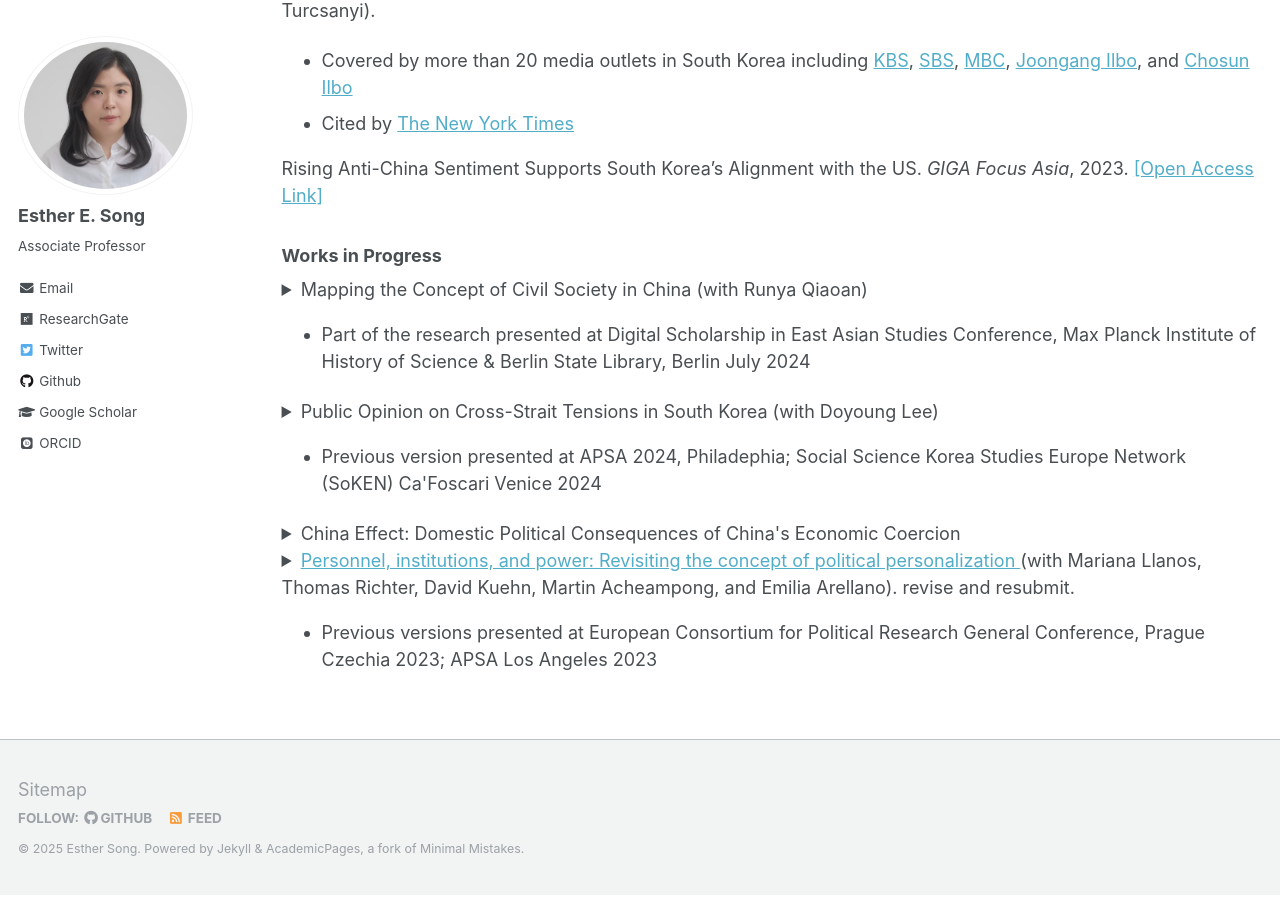
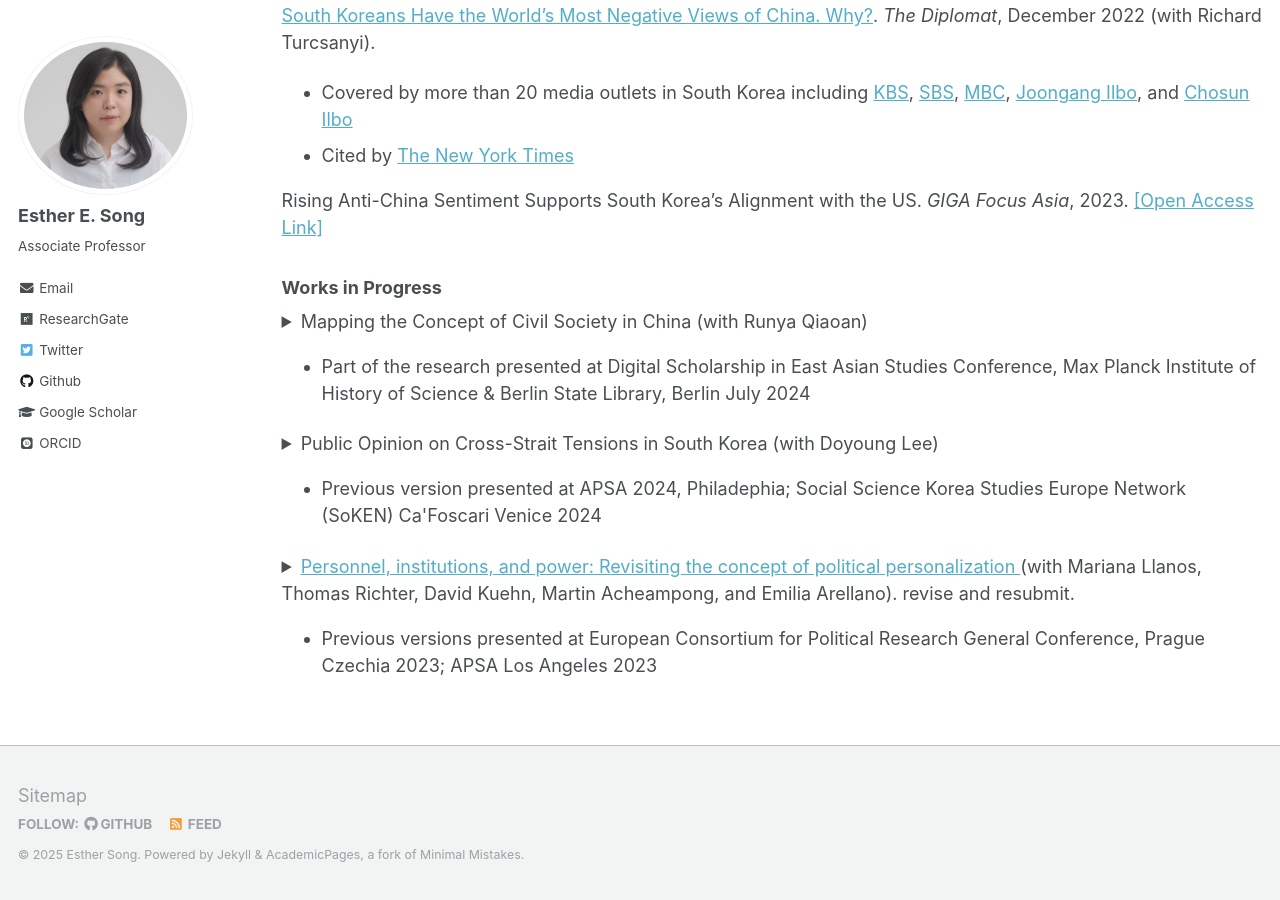
Before and after one commit to ehsong/ehsong.github.io, a Jekyll site: the page built from _pages/research.md, in a window 1280 px wide and 900 px high, scrolled down 2259 px. Built offline with Jekyll 4.4.1, drawn with Linux system fonts in a browser that asks for light colours; some web fonts are replaced.

Commit message:
Update research.md

```diff
--- a/_pages/research.md
+++ b/_pages/research.md
@@ -27,6 +27,7 @@ Song, Esther E. 2024. ["Explaining the Expansion of the NGO Sector in China: Thr
 
 Song, Esther E. 2023. ["Air Pollution Coverage, Anti-Chinese Sentiment, and Attitudes towards Foreign Policy in South Korea."](https://doi.org/10.1007/s11366-023-09849-z) *Journal of Chinese Political Science*, 28, 571–592.
 - Presented at APSA 2019; cited in [East Asia Forum](https://eastasiaforum.org/2024/05/24/why-arent-south-koreans-studying-in-china-anymore/)
+
 Song, Esther E. 2023. ["COVID-19, Anti-Chinese Sentiment, and Foreign Policy Attitudes in South Korea."](https://t.co/ulZlIiRwHZ) *Asian Survey*, 63(5), 823–850.
 - Presented at Sinophone Borderlands: Global Views on China Conference, Palacky University 2023
 
@@ -60,6 +61,4 @@ Rising Anti-China Sentiment Supports South Korea’s Alignment with the US. *GIG
 
 <details style="display:inline"><summary>Public Opinion on Cross-Strait Tensions in South Korea (with Doyoung Lee)</summary><br><p>South Korea has established a security alliance with the United States, yet its principal trading partner is China. This three-way association poses challenging foreign policy decisions for South Korea, particularly amid the backdrop of the intense rivalry between the United States and China. One of the dilemmas involves aligning with the U.S. and Taiwan concerning military tensions in the Taiwan Strait. This decision is not only shaped by national interests but also by domestic factors such as public sentiment. This article explores South Korean public attitudes toward the escalating tensions between the U.S. and China over Taiwan, aiming to provide insight into the factors influencing their preferences. The analysis relies on data from social media, news sources, and surveys.</p></details><ul><li><p>Previous version presented at APSA 2024, Philadephia; Social Science Korea Studies Europe Network (SoKEN) Ca'Foscari Venice 2024</p></li></ul>
 
-<details style="display:inline"><summary>China Effect: Domestic Political Consequences of China's Economic Coercion</summary></details>
-
 <details style="display:inline"><summary><a href="https://www.econstor.eu/bitstream/10419/281768/1/1878883526.pdf" target="_blank">Personnel, institutions, and power: Revisiting the concept of political personalization </a>(with Mariana Llanos, Thomas Richter, David Kuehn, Martin Acheampong, and Emilia Arellano). revise and resubmit.</summary></details><ul><li><p> Previous versions presented at European Consortium for Political Research General Conference, Prague Czechia 2023; APSA Los Angeles 2023</p></li></ul>
```
